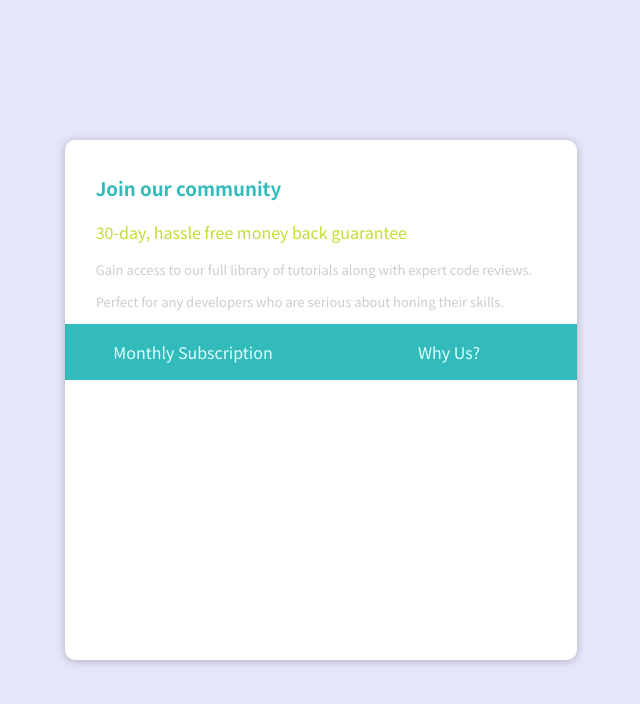
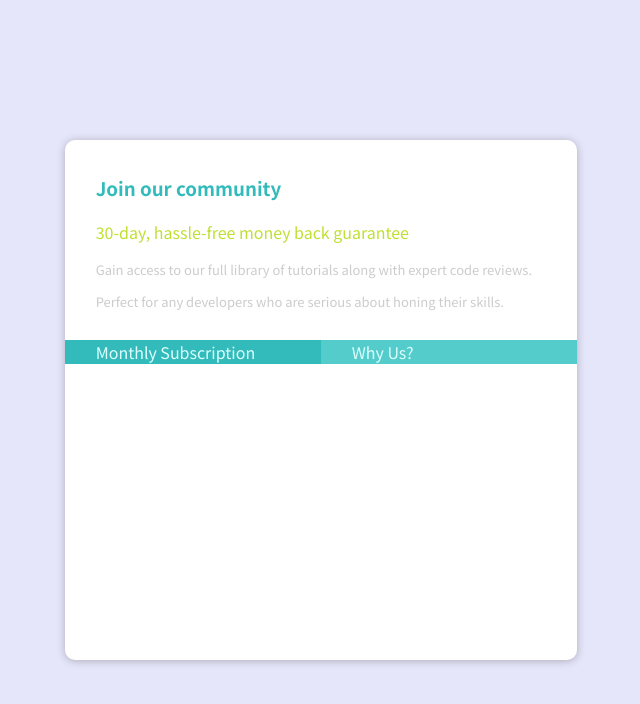
Before and after one commit to joaolucas2012/price-grid-for-training, a React (Create React App) app: page / in a window 1280 px wide. Shown: the top 704 px of the page, without its empty margins (319-959 px from the left). Built offline with nearby package versions, Linux system fonts and the light colour scheme.

Commit message:
feat: fix style

```diff
--- a/src/components/Card.css
+++ b/src/components/Card.css
@@ -15,8 +15,16 @@
   margin: 0 auto;
 }
 
-.card-bottom {
+.lightseagreen {
   background-color: #3bb;
+}
+
+.mediumturquoise{
+  background-color: #5cc;
+}
+
+.lightcyan{
+  background-color: #dff;
 }
 
 .green {
--- a/src/components/Card.jsx
+++ b/src/components/Card.jsx
@@ -2,6 +2,7 @@ import React from "react";
 
 import "./Card.css";
 
+import Text from "./Text"
 import HalfContainer from "./HalfContainer";
 import Title from "./Title";
 import GreyText from "./GreyText";
@@ -14,7 +15,9 @@ const Card = () => {
         <div id="card-top">
           <Header />
           <div className="left-text">
-            <p className="green">30-day, hassle free money back guarantee</p>
+            <Text className="green">
+              30-day, hassle-free money back guarantee
+            </Text>
           </div>
           <div className="left-text">
             <GreyText>
@@ -27,11 +30,11 @@ const Card = () => {
             </GreyText>
           </div>
         </div>
-        <div className="card-bottom">
-          <HalfContainer>
-            <Title>Monthly Subscription</Title>
+        <div>
+          <HalfContainer className="lightseagreen">
+            <Title className="left-text">Monthly Subscription</Title>
           </HalfContainer>
-          <HalfContainer>
+          <HalfContainer className="mediumturquoise">
             <Title>Why Us?</Title>
           </HalfContainer>
         </div>
--- a/src/components/HalfContainer.css
+++ b/src/components/HalfContainer.css
@@ -1,4 +1,5 @@
-.half-container{
-    width: 50%;
-    display: inline;
+.half-container {
+  width: 10%;
+  display: inline;
+  text-align: left;
 }
--- a/src/components/HalfContainer.jsx
+++ b/src/components/HalfContainer.jsx
@@ -3,7 +3,8 @@ import React from "react";
 import "./HalfContainer.css";
 
 const HalfContainer = (props) => {
-  return <div className="half-container">{props.children}</div>;
+  const classes = "half-container " + props.className;
+  return <div className={classes}>{props.children}</div>;
 };
 
 export default HalfContainer;
--- /dev/null
+++ b/src/components/Text.jsx
@@ -0,0 +1,7 @@
+import React from "react";
+
+const Text = (props) => {
+  return <p className={props.className}>{props.children}</p>;
+};
+
+export default Text;
--- a/src/components/Title.css
+++ b/src/components/Title.css
@@ -1,6 +1,6 @@
 .title-style {
-  text-align: center;
-  width: 50%;
+  width: 44%;
   display: inline-block;
   color: #dff;
+  margin-left: 6%;
 }
```
